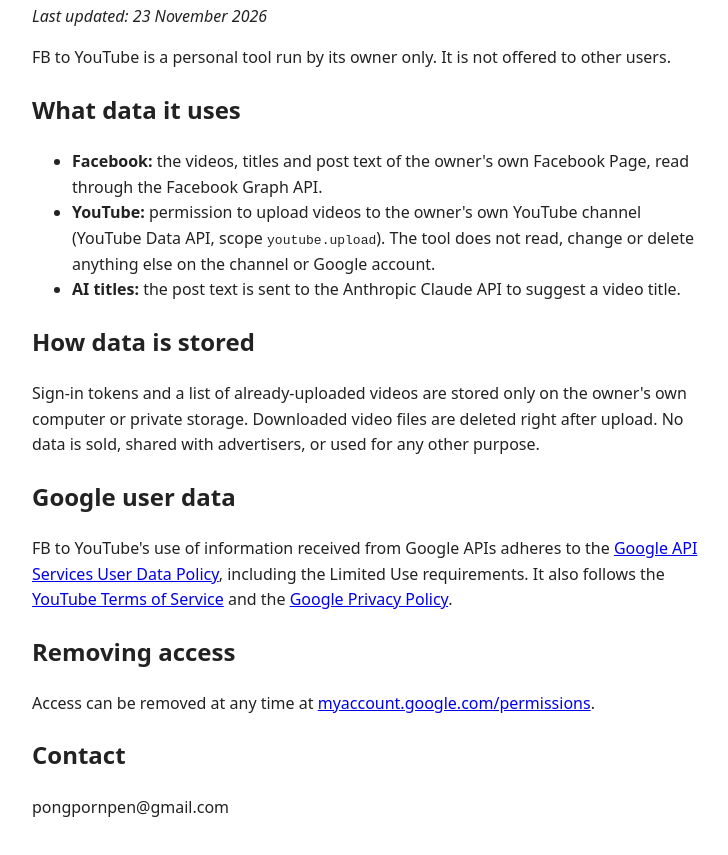
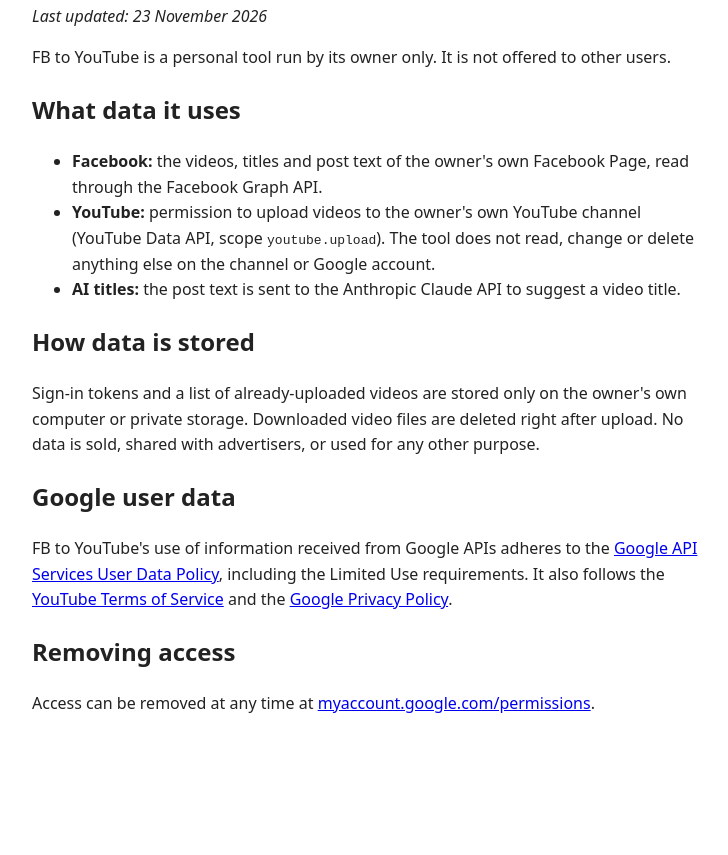
Before and after one commit to tangpordee/tangpordee.github.io, a plain HTML site: page privacy.html in a window 1280 px wide. Shown: the part 109-964 px from the top of the page, without its empty margins (268-996 px from the left). After the commit the page ends 866 px from the top, so only its background shows below. Drawn offline with Linux system fonts and the light colour scheme.

Commit message:
Add files via upload

```diff
--- a/privacy.html
+++ b/privacy.html
@@ -34,8 +34,5 @@ including the Limited Use requirements. It also follows the
 <h2>Removing access</h2>
 <p>Access can be removed at any time at
 <a href="https://myaccount.google.com/permissions">myaccount.google.com/permissions</a>.</p>
-
-<h2>Contact</h2>
-<p>pongpornpen@gmail.com</p>
 </body>
 </html>
```
Also changed, not shown: index.html (+0 -1 lines), terms.html (+0 -2 lines).
